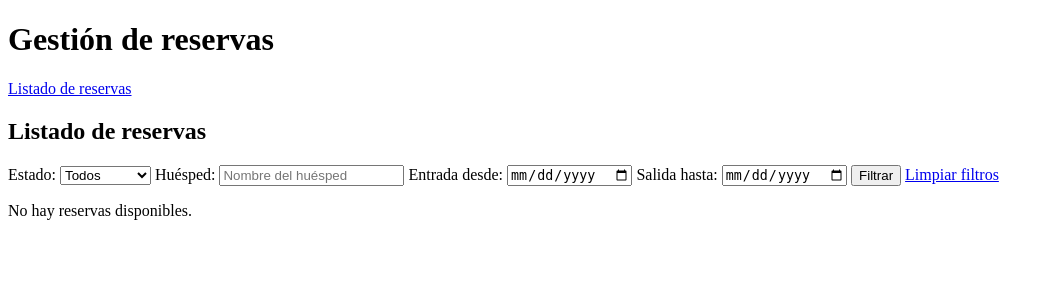
After one commit to developerUser12-sudo/Prueba-Tecnica-MisterPlan, a PHP site: template templates/reservas/listado.twig in a window 1280 px wide. The commit adds this page. Shown: the top 300 px of the page, without its empty margins (0-1054 px from the left). Run offline with PHP 8.4, Linux system fonts and the light colour scheme; the template is opened without the code that fills it, so the values that code supplies are empty; some libraries are stand-ins or nearby versions.

Commit message:
vistas twig realizadas

```diff
--- a/src/Controllers/ReservaController.php
+++ b/src/Controllers/ReservaController.php
@@ -143,7 +143,7 @@ class ReservaController
             echo json_encode(['error' => 'Metodo no permitido']);
             return;
         }
-        if (isset($_GET['fecha_entrada']) && $this->validarFecha($_GET['fecha_entrada']) == null || isset($_GET['fecha_salida']) && $this->validarFecha($_GET['fecha_salida']) == null) {
+        if ((isset($_GET['fecha_entrada']) && $this->validarFecha($_GET['fecha_entrada']) == null) || (isset($_GET['fecha_salida']) && $this->validarFecha($_GET['fecha_salida']) == null)) {
             http_response_code(422);
             echo json_encode(['error' => 'Fechas no válidas']);
             return;
--- a/src/Repositories/ReservaRepository.php
+++ b/src/Repositories/ReservaRepository.php
@@ -141,4 +141,10 @@ class ReservaRepository
             throw $th;
         }
     }
+    public function obtenerEventos($id)
+    {
+        $consulta = $this->pdo->prepare('SELECT * FROM reserva_evento WHERE reserva_id=:id ORDER BY fecha_creacion ASC, id ASC');
+        $consulta->execute(['id' => $id]);
+        return $consulta->fetchAll();
+    }
 }
--- /dev/null
+++ b/templates/base.twig
@@ -0,0 +1,20 @@
+<!DOCTYPE html>
+<html lang="es">
+<head>
+    <meta charset="UTF-8">
+    <meta name="viewport" content="width=device-width, initial-scale=1.0">
+    <title>{% block title %}Gestión de reservas{% endblock %}</title>
+</head>
+<body>
+    <header>
+        <h1>Gestión de reservas</h1>
+        <nav>
+            <a href="index.php?ruta=reservas">Listado de reservas</a>
+        </nav>
+    </header>
+
+    <main>
+        {% block content %}{% endblock %}
+    </main>
+</body>
+</html>
--- /dev/null
+++ b/templates/reservas/listado.twig
@@ -0,0 +1,71 @@
+
+{% extends 'base.twig' %}
+
+{% block title %}Listado de reservas{% endblock %}
+
+{% block content %}
+    <h2>Listado de reservas</h2>
+    <form action="index.php" method="GET">
+        <input type="hidden" name="ruta" value="reservas/filtrar">
+
+        <label for="estado">Estado:</label>
+        <select id="estado" name="estado">
+            <option value="">Todos</option>
+            <option value="pendiente"
+                {% if filtros.estado|default('') == 'pendiente' %}selected{% endif %}>
+                Pendiente
+            </option>
+            <option value="confirmada"
+                {% if filtros.estado|default('') == 'confirmada' %}selected{% endif %}>
+                Confirmada
+            </option>
+            <option value="cancelada"
+                {% if filtros.estado|default('') == 'cancelada' %}selected{% endif %}>
+                Cancelada
+            </option>
+        </select>
+
+        <label for="nombre_huesped">Huésped:</label>
+        <input type="text" id="nombre_huesped" name="nombre_huesped" value="{{ filtros.nombre_huesped|default('') }}" placeholder="Nombre del huésped">
+        <label for="fecha_entrada">Entrada desde:</label>
+        <input type="date" id="fecha_entrada" name="fecha_entrada" value="{{ filtros.fecha_entrada|default('') }}">
+        <label for="fecha_salida">Salida hasta:</label>
+        <input type="date" id="fecha_salida" name="fecha_salida" value="{{ filtros.fecha_salida|default('') }}">
+        <button type="submit">Filtrar</button>
+        <a href="index.php?ruta=reservas">Limpiar filtros</a>
+    </form>
+    {% if reservas is empty %}
+        <p>No hay reservas disponibles.</p>
+    {% else %}
+        <table>
+            <thead>
+                <tr>
+                    <th>Id</th>
+                    <th>Huésped</th>
+                    <th>Alojamiento</th>
+                    <th>Entrada</th>
+                    <th>Salida</th>
+                    <th>Estado</th>
+                    <th>Importe</th>
+                    <th>Acciones</th>
+                </tr>
+            </thead>
+            <tbody>
+                {% for reserva in reservas %}
+                    <tr>
+                        <td>{{reserva.id}}</td>
+                        <td>{{reserva.nombre_huesped}}</td>
+                        <td>{{reserva.nombre_alojamiento}}</td>
+                        <td>{{reserva.fecha_entrada|date('d/m/Y')}}</td>
+                        <td>{{reserva.fecha_salida|date('d/m/Y')}}</td>
+                        <td>{{reserva.estado}}</td>
+                        <td>{{reserva.importe}} €</td>
+                        <td>
+                            <a href="index.php?ruta=reservas/detalle&id={{ reserva.id }}">Ver detalle</a>
+                        </td>
+                    </tr>
+                {% endfor %}
+            </tbody>
+        </table>
+    {% endif %}
+{% endblock %}
```
Also changed, not shown: public/index.php (+28 -0 lines), src/Controllers/VistaController.php (added, +35 -0 lines), templates/error.twig (added, +13 -0 lines), templates/reservas/detalle.twig (added, +81 -0 lines).
